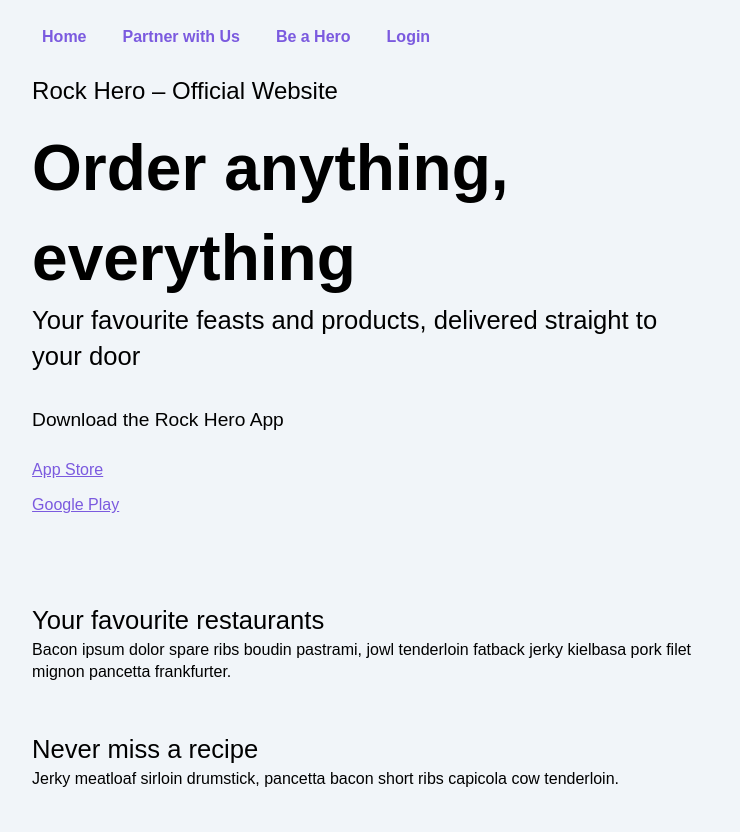
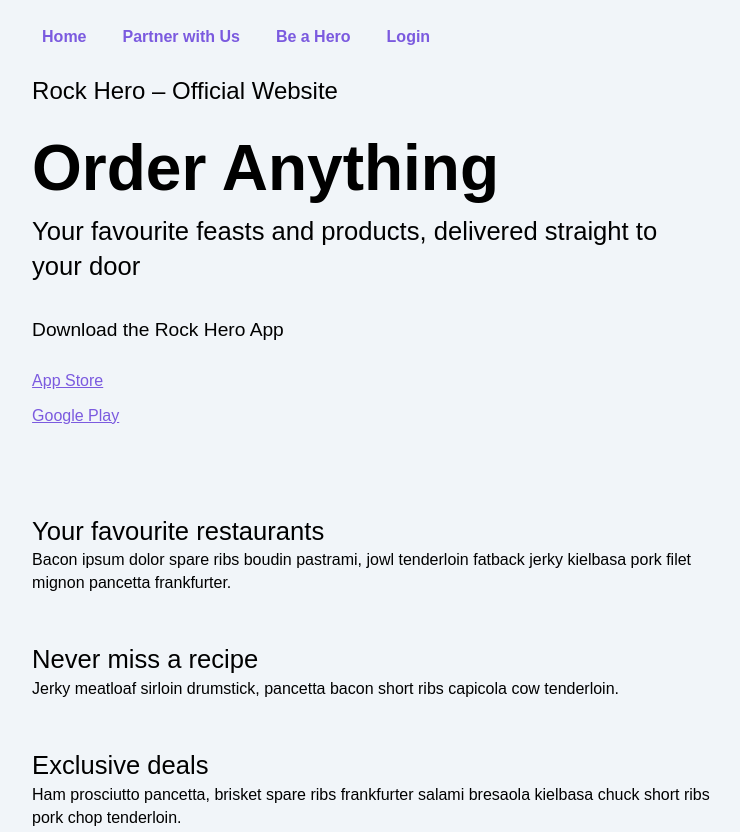
Before and after one commit to rockgib/rh-01, an Astro site: page / in a window 1280 px wide. Shown: the top 832 px of the page, without its empty margins (268-1008 px from the left). Built offline with nearby package versions, Linux system fonts and the light colour scheme; Astro itself is replaced by a stand-in of ours.

Commit message:
Edit billboard title

```diff
--- a/src/pages/index.astro
+++ b/src/pages/index.astro
@@ -5,7 +5,7 @@ const pageTitle = "Rock Hero – Official Website";
 
 <BaseLayout pageTitle={pageTitle}>
 	<div class="billboard">
-		<h2>Order anything, everything</h2>
+		<h2>Order Anything</h2>
 		<h3>
 			Your favourite feasts and products, delivered straight to your door
 		</h3>
```
